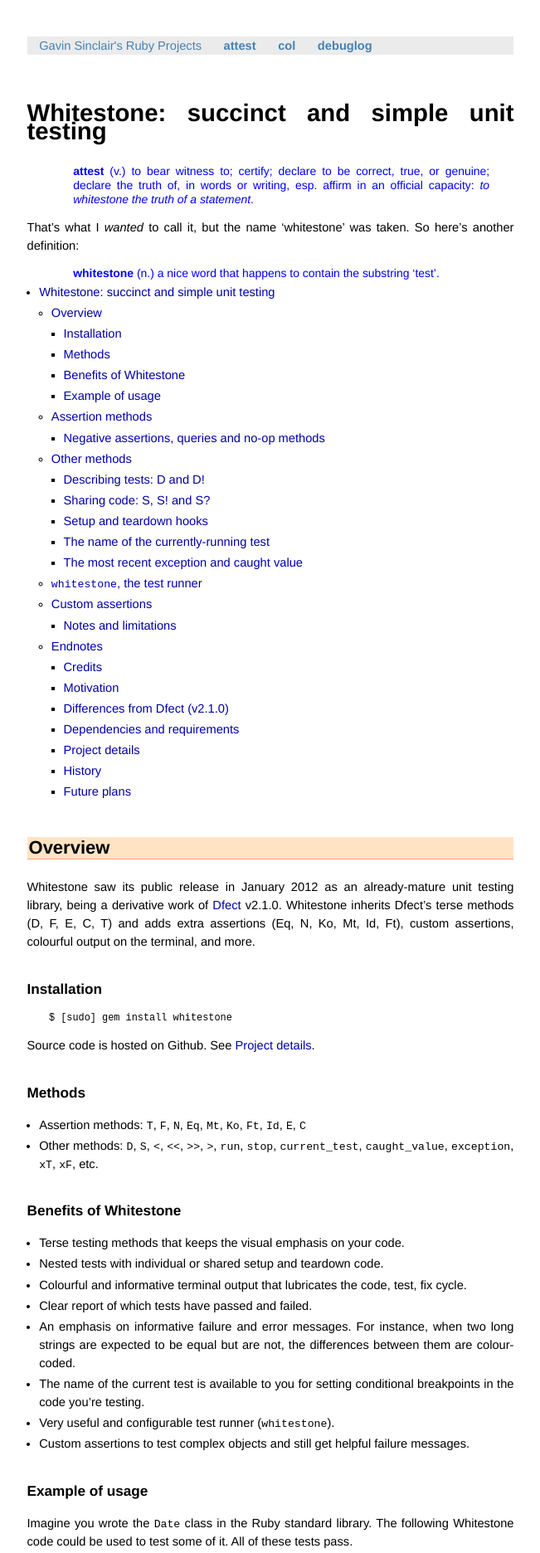
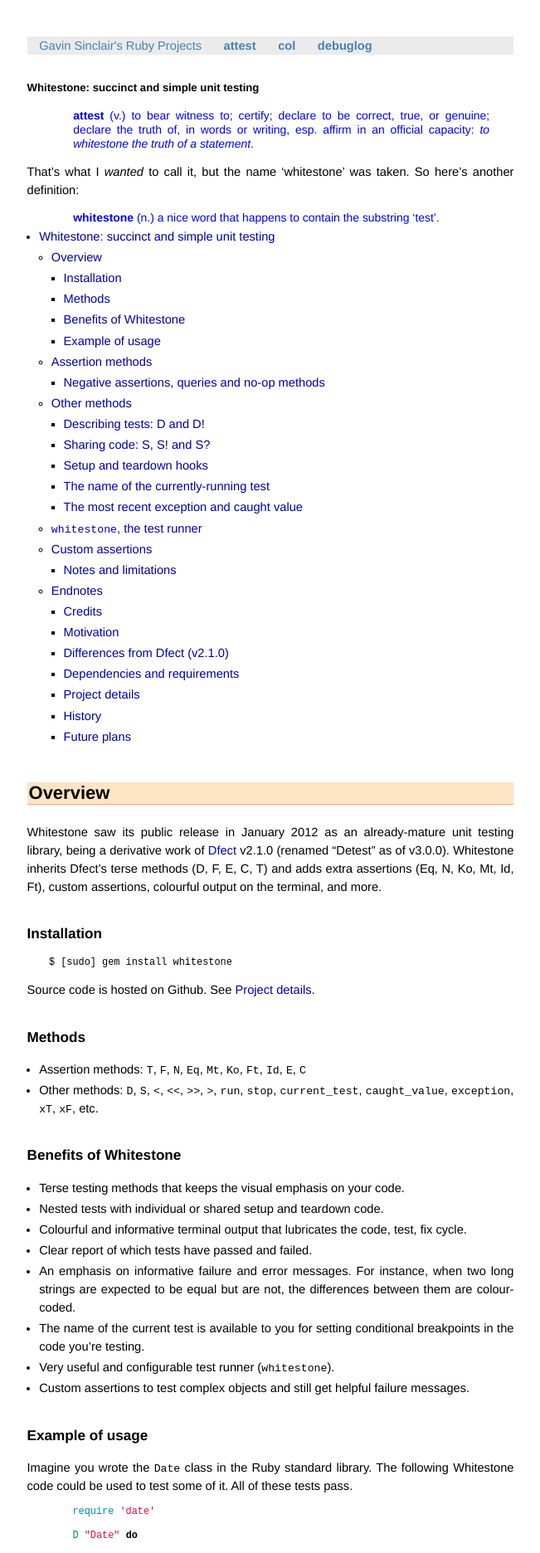
Before and after one commit to gsinclair/gsinclair.github.com, a Jekyll site: the page built from whitestone.markdown, in a window 1280 px wide. Shown: the top 1872 px of the page at 83% size, without its empty margins (314-965 px from the left). Built offline with Jekyll 4.4.1, drawn with Linux system fonts in a browser that asks for light colours.

Commit message:
Small whitestone and CSS change

```diff
--- a/css/screen.css
+++ b/css/screen.css
@@ -30,6 +30,7 @@ h1, h2, h3, h4, h5, h6 {
 
 h1 {
   margin-bottom: 1em;
+  font-size: 90%;
 }
 
 h2 {
--- a/whitestone.markdown
+++ b/whitestone.markdown
@@ -20,9 +20,10 @@ another definition:
 ## Overview
 
 Whitestone saw its public release in January 2012 as an already-mature unit
-testing library, being a derivative work of [Dfect][] v2.1.0.  Whitestone inherits
-Dfect's terse methods (D, F, E, C, T) and adds extra assertions (Eq, N, Ko, Mt,
-Id, Ft), custom assertions, colourful output on the terminal, and more.
+testing library, being a derivative work of [Dfect][] v2.1.0 (renamed "Detest"
+as of v3.0.0).  Whitestone inherits Dfect's terse methods (D, F, E, C, T) and
+adds extra assertions (Eq, N, Ko, Mt, Id, Ft), custom assertions, colourful
+output on the terminal, and more.
 
 [Dfect]: http://snk.tuxfamily.org/lib/dfect/
 
```
